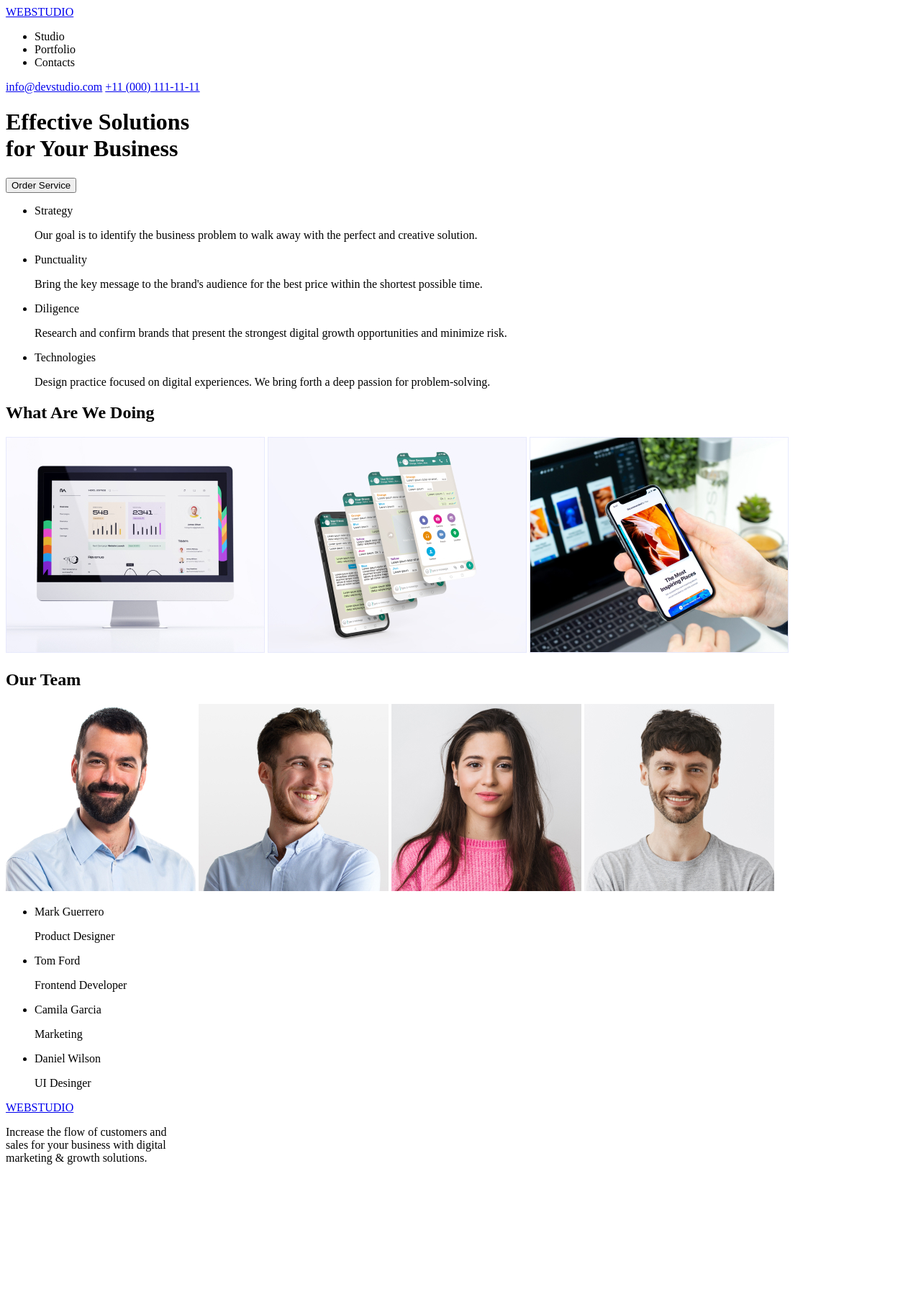
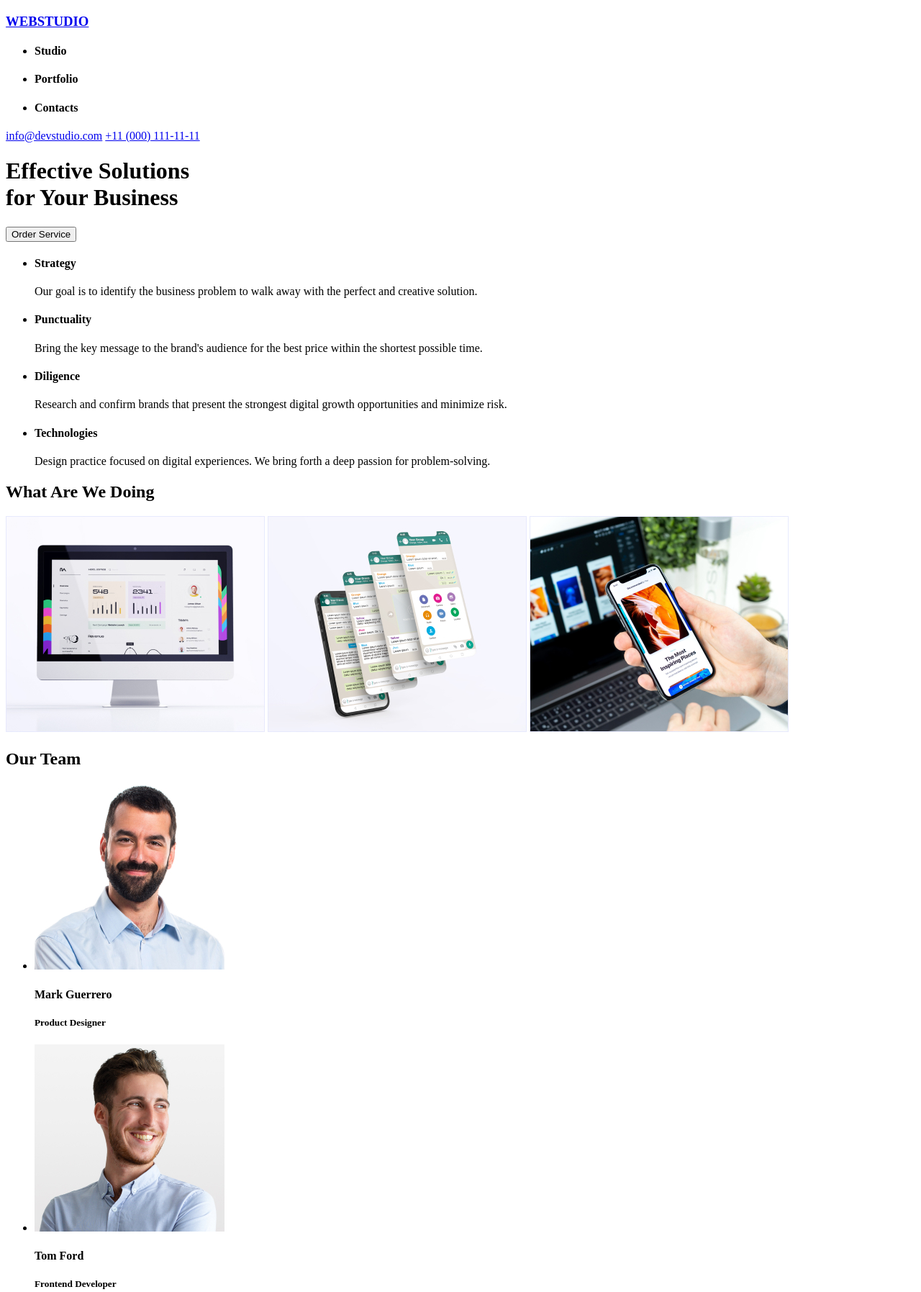
Before and after one commit to RamonSanGabriel/goit-markup-hw-01, a plain HTML site: page index.html in a window 1280 px wide. Shown: the top 1795 px of the page at 72% size. Before the commit the page ends 1634 px from the top, so only its background shows below. Drawn offline with Linux system fonts and the light colour scheme.

Commit message:
Heading Elements
added heading elements in different sections.

```diff
--- a/index.html
+++ b/index.html
@@ -9,17 +9,25 @@
 
 <body>
   <header>
+
+    <a href="/images/logo.png" target="_blank">
+      <h3>WEBSTUDIO</h3>
+    </a>
     <nav>
-      <a href="/images/logo.png">WEBSTUDIO</a>
       <ul>
-        <li>Studio</li>
-        <li>Portfolio</li>
-        <li>Contacts</li>
+        <li>
+          <h4>Studio</h4>
+        </li>
+        <li>
+          <h4>Portfolio</h4>
+        </li>
+        <li>
+          <h4>Contacts</h4>
+        </li>
       </ul>
     </nav>
     <a href="mailto:info@devstudio.com">info@devstudio.com</a>
-    <a href="tel:info@devstudio.com">
-      +11 (000) 111-11-11</a>
+    <a href="tel:info@devstudio.com">+11 (000) 111-11-11</a>
   </header>
 
   <main>
@@ -33,19 +41,20 @@
     <section>
       <ul>
         <li>
-          <p>Strategy</p>
+          <h4>Strategy</h4>
           <p>Our goal is to identify the business problem to walk away with the perfect and creative solution.</p>
+
         </li>
         <li>
-          <p>Punctuality</p>
+          <h4>Punctuality</h4>
           <p>Bring the key message to the brand's audience for the best price within the shortest possible time.</p>
         </li>
         <li>
-          <p>Diligence</p>
+          <h4>Diligence</h4>
           <p>Research and confirm brands that present the strongest digital growth opportunities and minimize risk.</p>
         </li>
         <li>
-          <p>Technologies</p>
+          <h4>Technologies</h4>
           <p>Design practice focused on digital experiences. We bring forth a deep passion for problem-solving.</p>
         </li>
       </ul>
@@ -62,37 +71,41 @@
     <!-- Section 3 -->
     <section>
       <h2>Our Team</h2>
-      <img src="/images/section3-img1.jpg" alt="desktop">
-      <img src="/images/section3-img2.jpg" alt="desktop">
-      <img src="/images/section3-img3.jpg" alt="desktop">
-      <img src="/images/section3-img4.jpg" alt="desktop">
 
       <ul>
         <li>
-          <p>Mark Guerrero</p>
-          <p>Product Designer</p>
+          <img src="/images/section3-img1.jpg" alt="desktop">
+          <h4>Mark Guerrero</h4>
+          <h5>Product Designer</h5>
         </li>
 
         <li>
-          <p>Tom Ford</p>
-          <p>Frontend Developer</p>
+          <img src="/images/section3-img2.jpg" alt="desktop">
+          <h4>Tom Ford</h4>
+          <h5>Frontend Developer</h5>
         </li>
 
         <li>
-          <p>Camila Garcia</p>
-          <p>Marketing</p>
+          <img src="/images/section3-img3.jpg" alt="desktop">
+          <h4>Camila Garcia</h4>
+          <h5>Marketing</h5>
         </li>
 
         <li>
-          <p>Daniel Wilson</p>
-          <p>UI Desinger</p>
+
+          <img src="/images/section3-img4.jpg" alt="desktop">
+          <h4>Daniel Wilson</h4>
+          <h5>UI Desinger</h5>
         </li>
       </ul>
+
     </section>
   </main>
 
   <footer>
-    <a href="/images/logo.png">WEBSTUDIO</a>
+    <a href="/images/logo.png" target="_blank">
+      <h3>WEBSTUDIO</h3>
+    </a>
     <p>Increase the flow of customers and<br>
       sales for your business with digital<br> marketing & growth solutions.</p>
   </footer>
```
